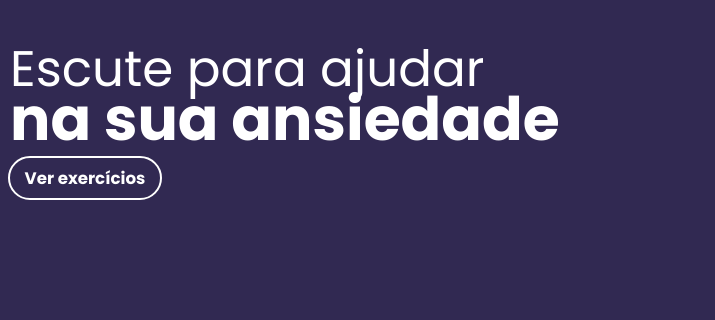
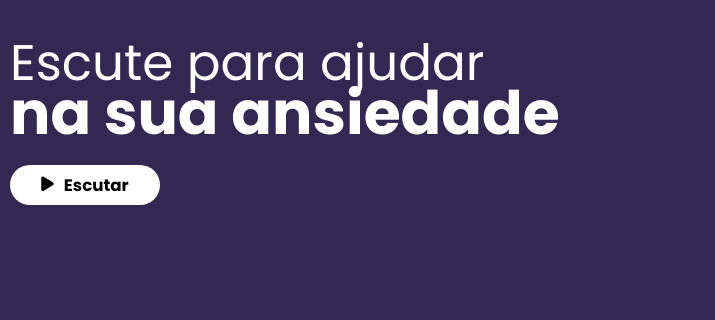
Before and after one commit to LuGustavo10/MindRest, a plain HTML site: page pages/music.html in a window 1280 px wide. Shown: the part 231-551 px from the top of the page, 0-715 px from the left. Drawn offline with nearby package versions, Linux system fonts and the light colour scheme.

Commit message:
Update music.html

```diff
--- a/pages/music.html
+++ b/pages/music.html
@@ -4,8 +4,8 @@
     <meta charset="UTF-8">
     <meta name="viewport" content="width=device-width, initial-scale=1.0">
     <link rel="icon" href="../img/respiracao/brainstorm_1787077.png" type="image/png">
+    <link rel="stylesheet" href="../css/music.css">
     <link rel="stylesheet" href="../css/navbar.css">
-    <link rel="stylesheet" href="../css/music.css">
     <link href='https://unpkg.com/boxicons@2.1.4/css/boxicons.min.css' rel='stylesheet'>
     <link rel="stylesheet" href="https://cdnjs.cloudflare.com/ajax/libs/font-awesome/6.5.2/css/all.min.css" integrity="sha512-SnH5WK+bZxgPHs44uWIX+LLJAJ9/2PkPKZ5QiAj6Ta86w+fsb2TkcmfRyVX3pBnMFcV7oQPJkl9QevSCWr3W6A==" crossorigin="anonymous" referrerpolicy="no-referrer" />
     <title>MindRest</title>
@@ -36,11 +36,10 @@
         <div class="content">
             <div class="wrapper-main">
                 <div class="left">
-                    <h3>Escute para ajudar <span>na sua ansiedade</span></h3>
+                    <h3>Escute para ajudar <span>na sua ansiedade</span></h3> <br>
                     <!-- <p>Lorem, ipsum dolor sit amet consectetur adipisicing elit. Quo error ullam animi ab quis, pariatur deserunt adipisci aliquid perspiciatis. Enim autem provident vel sint ipsum impedit tempora, sequi culpa. Sapiente.</p> -->
                     <div class="buttons">
-                        <a class="exercises" href="respiracao.html" style="margin-top: 2%;">Ver exercícios</a>
-                        <!-- <a class="play-music" href=""><i class="fa-solid fa-play"></i> Escutar</a> -->
+                        <a class="play-music" href=""><i class="fa-solid fa-play"></i> Escutar</a>
                     </div>
                 </div>
                 <div class="right">
@@ -87,11 +86,6 @@
         </div>
     </section>
 
-    <footer>
-        <p>©Copyright 2024 por MindRest. Direitos de imagens reservadas.</p>
-      </footer>
-    </body>
-
     <script>
         let btnMobile = document.querySelectorAll('header .btnMobile')
         const header = document.querySelector('header')
```
